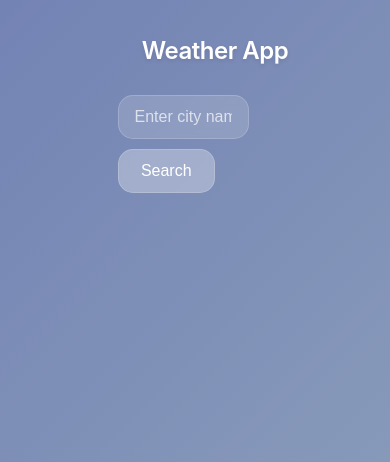
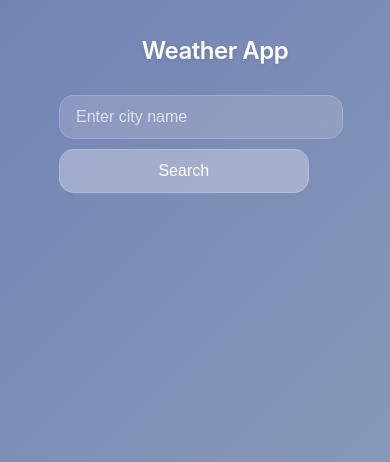
Before and after one commit to preeti1103/weather-app, a React (Vite) app: page / in a window 390 px wide. Shown: the top 462 px of the page. Built offline with nearby package versions, Linux system fonts and the light colour scheme.

Commit message:
Resolve merge conflict

```diff
--- a/src/index.css
+++ b/src/index.css
@@ -196,18 +196,18 @@ body {
     }
 
     .search-bar {
-        width: 50%;
+        width: 80%;
         flex-direction: column;
     }
 
     .search-bar input,
     .search-bar button {
-        width: 50%;
+        width: 80%;
         border-radius: 15px;
     }
 
     .weather-screen {
-        width: 80%;
+        width: 70%;
     }
 }
 
```
